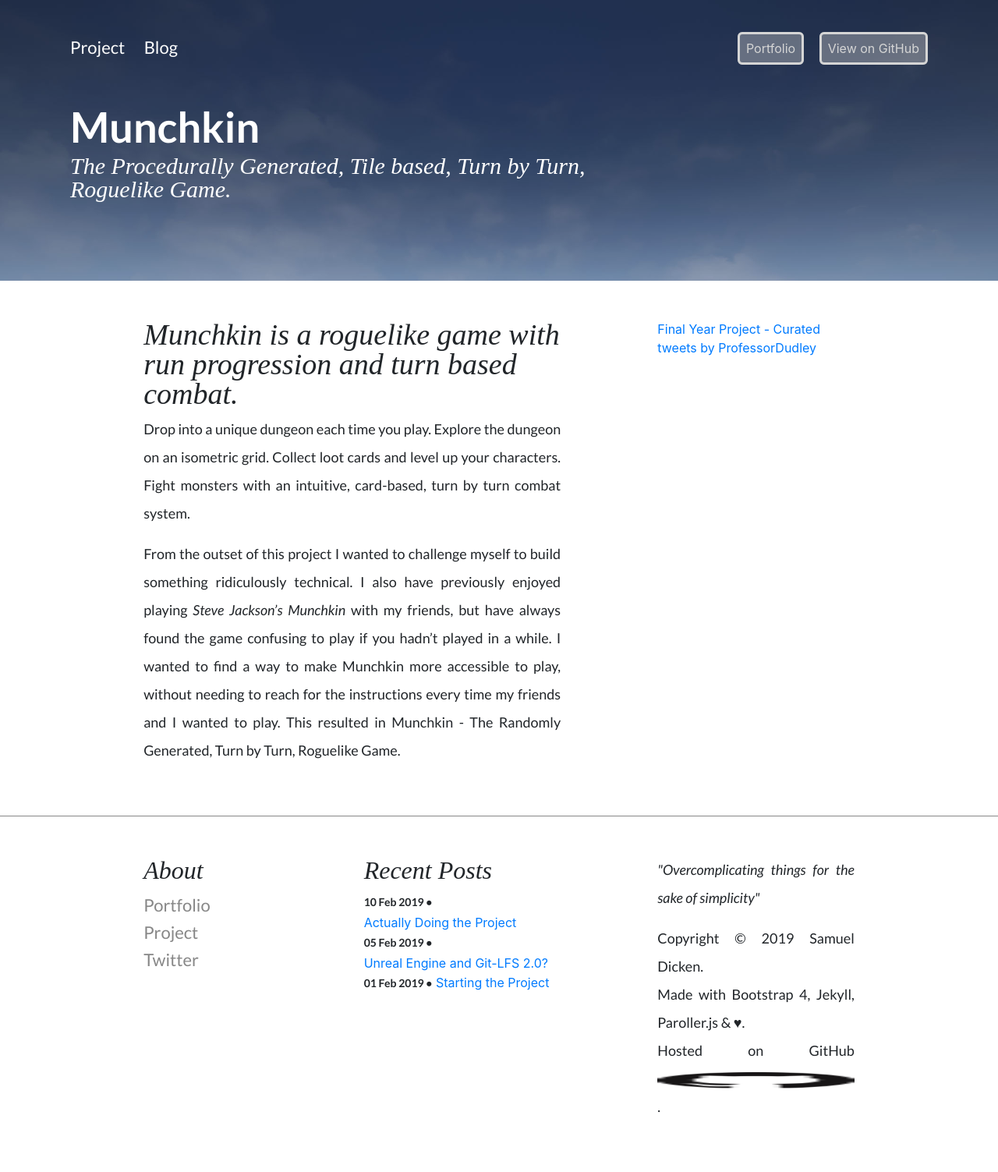
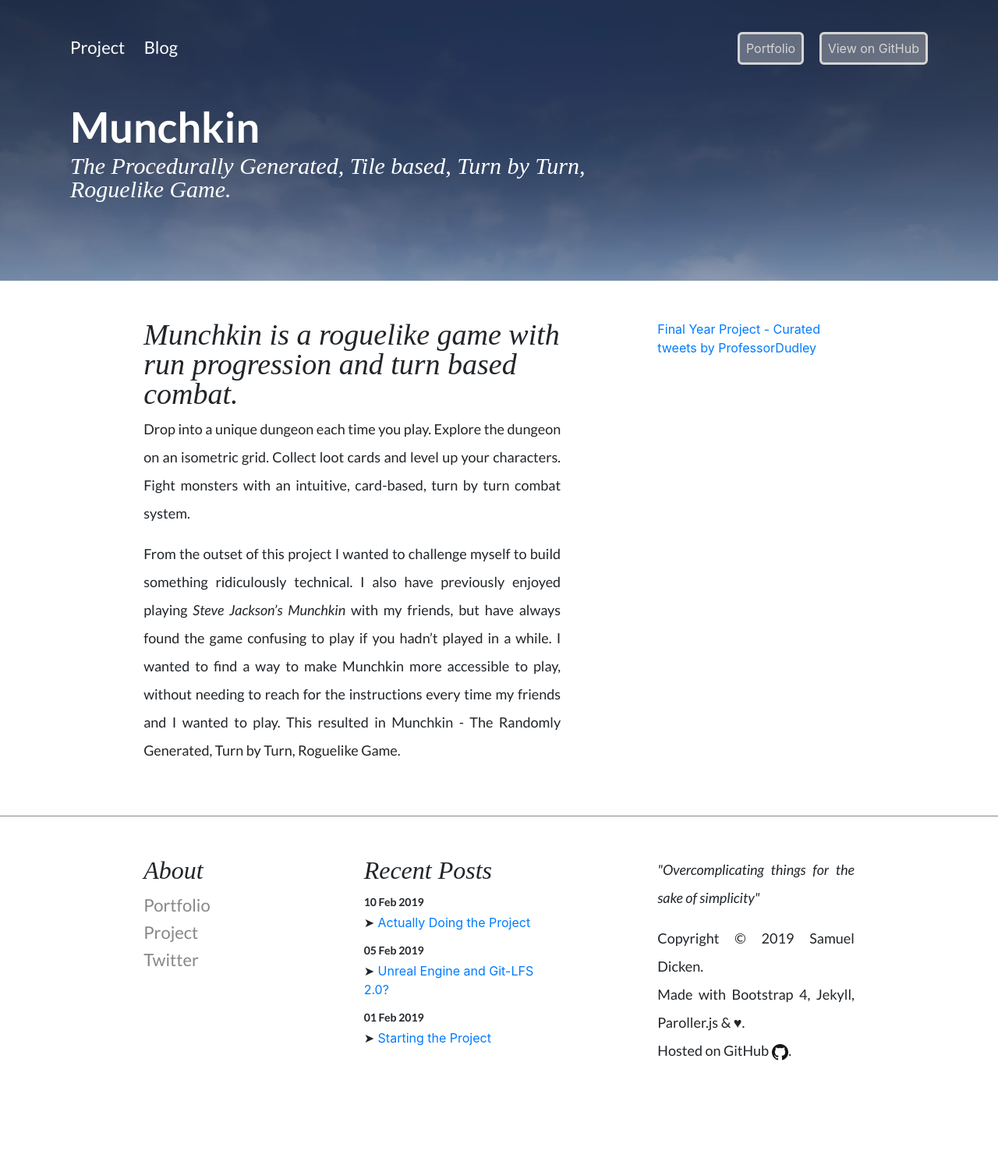
Before and after one commit to ProfessorDudley/FinalYearProject, a Jekyll site: the page built from index.html, in a window 1280 px wide. Shown: the whole page at 78% size. Built offline with Jekyll 4.4.1, drawn with Linux system fonts in a browser that asks for light colours; nearby versions of some CDN libraries; comment, search, counter and statistics services are not loaded; after the commit the page ends 1431 px from its top, so only the background shows below that.

Commit message:
Fixing a couple of issues that appeared when making css rules for posts

```diff
--- a/_layouts/default.html
+++ b/_layouts/default.html
@@ -53,8 +53,8 @@
 					<h6>Recent Posts</h6>
 					<ul>
 						{% for post in site.posts limit:5 %}
-							<li class="post-meta">{{ post.date | date_to_string }} • </li>
-							<li><a href="/FinalYearProject/{{ post.url }}">{{ post.title }}</a></li>
+							<li class="post-meta">{{ post.date | date_to_string }}</li>
+							<li style="margin-bottom: 0.6em;">➤ <a href="/FinalYearProject/{{ post.url }}">{{ post.title }}</a></li>
 						{% endfor %}
 					</ul>
 				</div>
--- a/css/lg.css
+++ b/css/lg.css
@@ -4,3 +4,6 @@
 .post-complement {
   display: block;
 }
+.recent-posts {
+  display: block;
+}
--- a/css/xs.css
+++ b/css/xs.css
@@ -260,9 +260,15 @@
    top: 0;
    width: 100%;
 }
-img {
+.iframe-container img {
   width: 100%;
 }
 .embed{
   margin: 2em 0;
 }
+.recent-posts {
+  display: none;
+}
+.recent-posts ul li {
+  display: block;
+}
```
